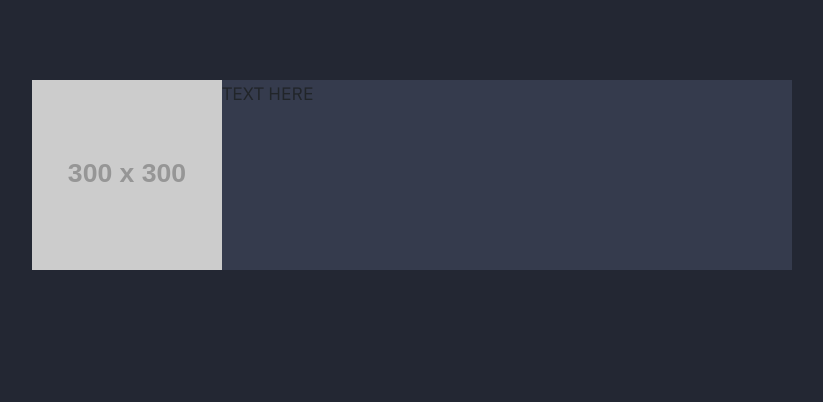
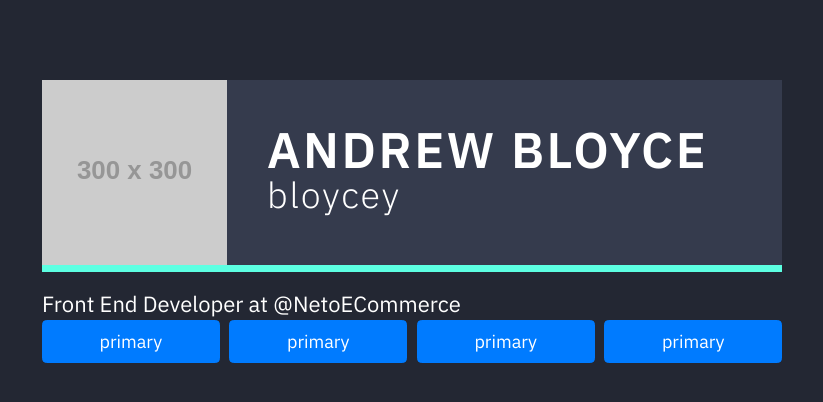
Before and after one commit to bloycey/github-portfolio, a React (Create React App) app in the folder client/: page /users/1 in a window 1280 px wide. Shown: the top 402 px of the page, without its empty margins (228-1051 px from the left). Built offline with nearby package versions, Linux system fonts and the light colour scheme.

Commit message:
Profile page styling continued

```diff
--- a/client/src/App.css
+++ b/client/src/App.css
@@ -13,11 +13,21 @@ h4,
 h5,
 h6 {
   font-weight: 600;
+  letter-spacing: 0.05em;
+}
+
+.font-light {
+  font-weight: 300;
 }
 
 p {
   margin-bottom: 0.8rem;
 }
+
+.uppercase {
+  text-transform: uppercase;
+}
+
 .App {
   background-color: #232733;
 }
@@ -146,17 +156,58 @@ a.user-card {
 .profile-wrapper {
   min-height: 100vh;
   background-color: #232733;
+  color: #fff;
+}
+
+.no-padding-left-right {
+  padding-left: 0;
+  padding-right: 0;
 }
 
 .profile-header-outer-wrapper {
   padding-top: 80px;
 }
 
-.profile-header-img-wrapper, .profile-header-text {
+.profile-header-img-wrapper,
+.profile-header-text {
   padding-left: 0;
   padding-right: 0;
 }
 
 .profile-header-text {
-  background-color: #353B4D
+  background-color: #353b4d;
+  color: #fff;
+  padding: 40px;
+  display: flex;
+  align-items: flex-start;
+  justify-content: center;
+  flex-direction: column;
 }
+
+.profile-header-text h1 {
+  margin-bottom: -7px;
+  font-size: 50px;
+}
+
+.profile-header-row {
+  border-bottom: 7px solid #5cffe2;
+}
+
+.row-padded {
+  padding-left: 15px;
+  padding-right: 15px;
+}
+
+.description {
+  font-size: 22px;
+  padding-top: 15px;
+}
+
+.filter-controls {
+  display: flex;
+  justify-content: space-between;
+}
+
+.filter-controls button {
+  width: 24%;
+}
--- a/client/src/Profile.js
+++ b/client/src/Profile.js
@@ -1,5 +1,5 @@
 import React, { Component } from "react";
-import { Container, Row, Col } from "reactstrap";
+import { Container, Row, Col, Button } from "reactstrap";
 
 class Profile extends React.Component {
   state = {
@@ -110,26 +110,45 @@ class Profile extends React.Component {
     return (
       <div className="profile-wrapper">
         <Container class="narrow-container">
-          <Row className="profile-header-outer-wrapper">
-            <Col md={{size: 8, offset: 2}}>
+          <Row className="profile-header-outer-wrapper row-padded">
+            <Col md={{ size: 8, offset: 2 }}>
               <Row className="profile-header-row">
-                  <Col xs="3" className="profile-header-img-wrapper">
-                    <img src="https://via.placeholder.com/300" className="img-fluid"/>
-                  </Col>
-                  <Col xs="9" className="profile-header-text">TEXT HERE</Col>
+                <Col xs="3" className="profile-header-img-wrapper">
+                  <img
+                    src="https://via.placeholder.com/300"
+                    className="img-fluid"
+                  />
+                </Col>
+                <Col xs="9" className="profile-header-text">
+                  <h1 class="uppercase">Andrew Bloyce</h1>
+                  <h2 className="font-light">bloycey</h2>
+                </Col>
               </Row>
             </Col>
           </Row>
-          <div className="profile-header">
-
-          </div>
+          <Row className="row-padded">
+            <Col md={{ size: 8, offset: 2 }} className="no-padding-left-right">
+              <div className="description">
+                Front End Developer at @NetoECommerce
+              </div>
+            </Col>
+          </Row>
+          <Row className="row-padded">
+            <Col md={{ size: 8, offset: 2 }} className="no-padding-left-right">
+              <div className="filter-controls">
+                <Button color="primary">primary</Button>
+                <Button color="primary">primary</Button>
+                <Button color="primary">primary</Button>
+                <Button color="primary">primary</Button>
+              </div>
+            </Col>
+          </Row>
+          <div className="profile-header" />
           {/* <article>
             <h2>{this.props.match.params.user}</h2>
           </article> */}
         </Container>
-
       </div>
-
     );
   }
 }
```
